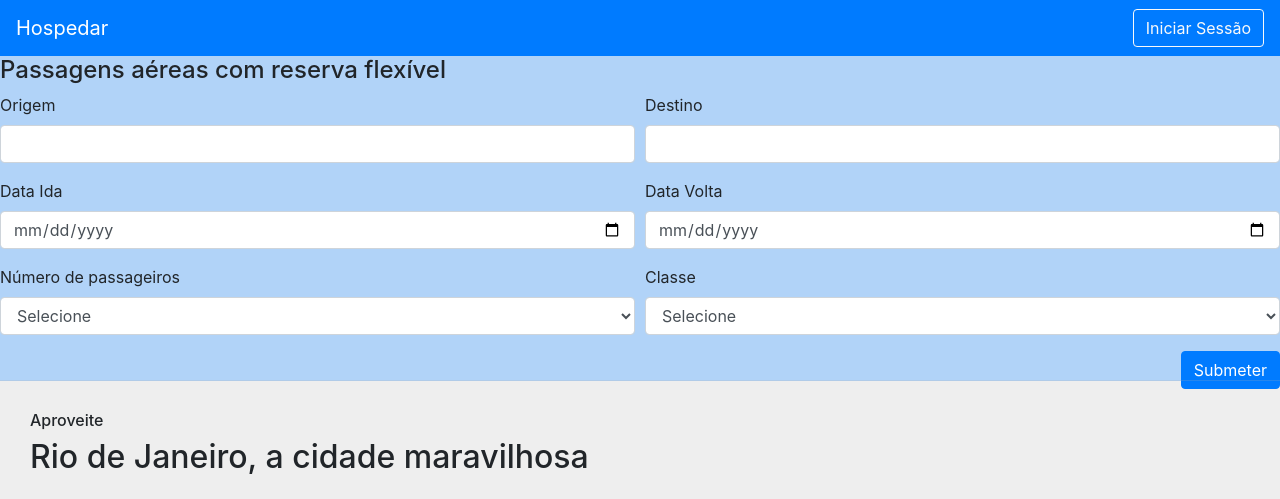
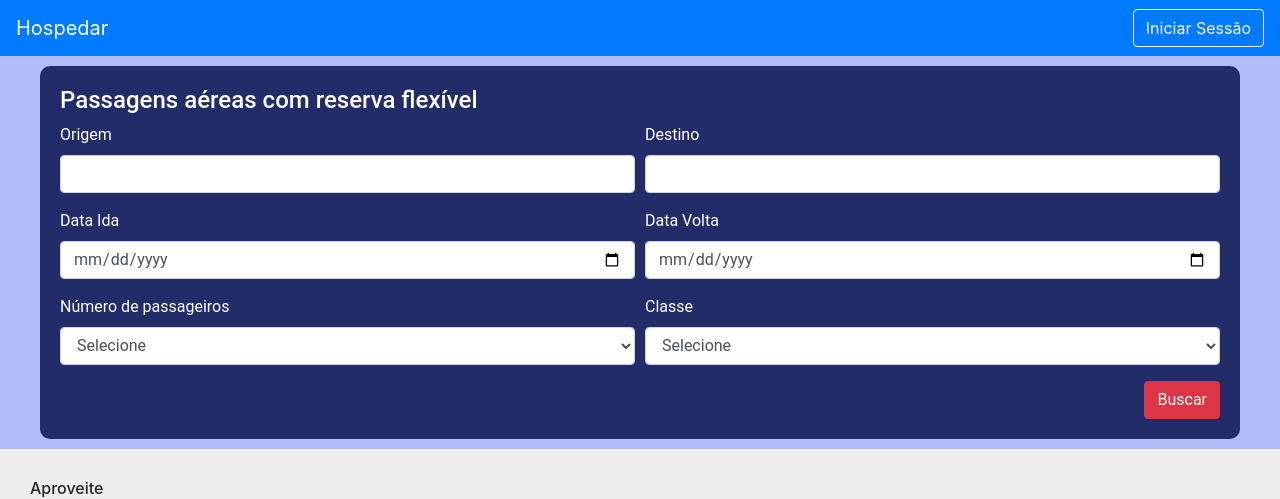
Before and after one commit to mstagomori/App.hospedar.com, a React (Create React App) app: page / in a window 1280 px wide. Shown: the top 499 px of the page. Built offline with nearby package versions, Linux system fonts and the light colour scheme.

Commit message:
finished home page front

```diff
--- a/package.json
+++ b/package.json
@@ -39,5 +39,8 @@
       "last 1 firefox version",
       "last 1 safari version"
     ]
+  },
+  "devDependencies": {
+    "nodemon": "^2.0.7"
   }
 }
--- a/src/App.css
+++ b/src/App.css
@@ -16,9 +16,11 @@
 
 .filter-container {
     width: 100%;
-    height: 325px;
-    background: #b1d3f8;
+    height: fit-content;
+    background: #b1bcf8;
     overflow-x: visible;
+    display: flex;
+    justify-content: center;
 }
 
 .offer-container {
--- a/src/pages/Home.js
+++ b/src/pages/Home.js
@@ -10,6 +10,23 @@ const Header = styled.div`
 
     @media (min-width: 1400px) {
         padding-left: 250px;
+    }
+`
+
+const FilterWrapper = styled.div`
+    width: 100%;
+    height: fit-content;
+    display: flex;
+    flex-direction: column;
+    background-color: #222c69;
+    color: white;
+    border-radius: 10px;
+    padding: 20px;
+    font-family: 'Roboto', sans-serif;
+    margin: 10px 10px 10px 10px;
+
+    @media(min-width: 1200px) {
+        max-width: 1200px;
     }
 `
 
@@ -28,11 +45,10 @@ export default function Home () {
             <Header>
                 <HomeNavBar/>
             </Header>
+
                 <div className="filter-container">
-            <h4>Passagens aéreas com reserva flexível<br></br> </h4>
-
-                {/* Data Ida: {HomeDate()}<br></br> Data Volta  {HomeDate()} */}
-
+                <FilterWrapper>
+                    <h4>Passagens aéreas com reserva flexível</h4>
                         <form>
                             <div class="form-row">
                                 <div class="form-group col-md-6">
@@ -80,10 +96,11 @@ export default function Home () {
 
                             </div>
                             <div class="w-100 d-flex justify-content-end">
-                    <button type="submit" class="btn btn-primary">Submeter</button>
+                                <a href="/acommodations" type="submit" class="btn btn-danger">Buscar</a>
                             </div>
 
                         </form>
+                </FilterWrapper>
             </div>
 
             <div className="offer-container">
```
Lines whose indentation alone changed are shown as unchanged.
